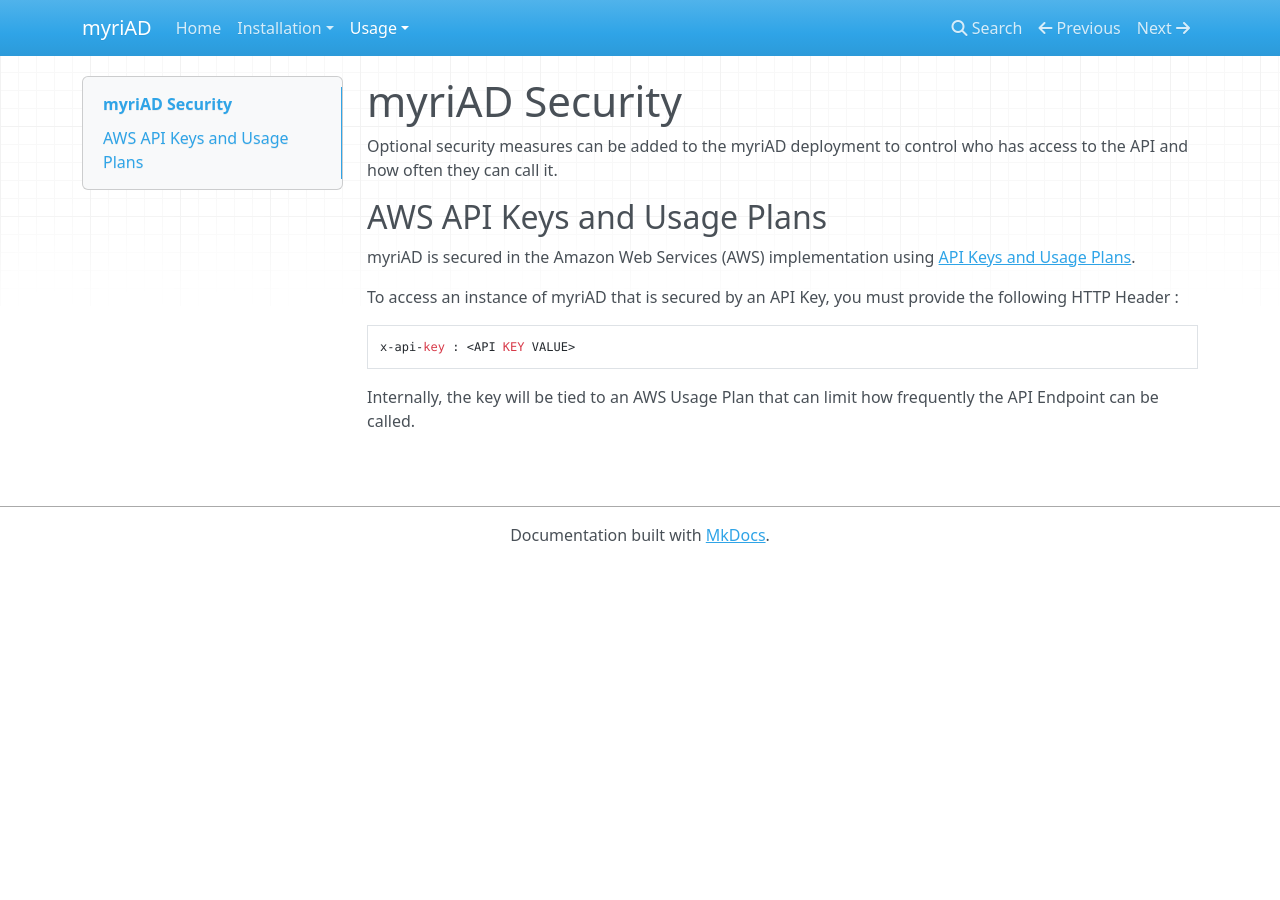
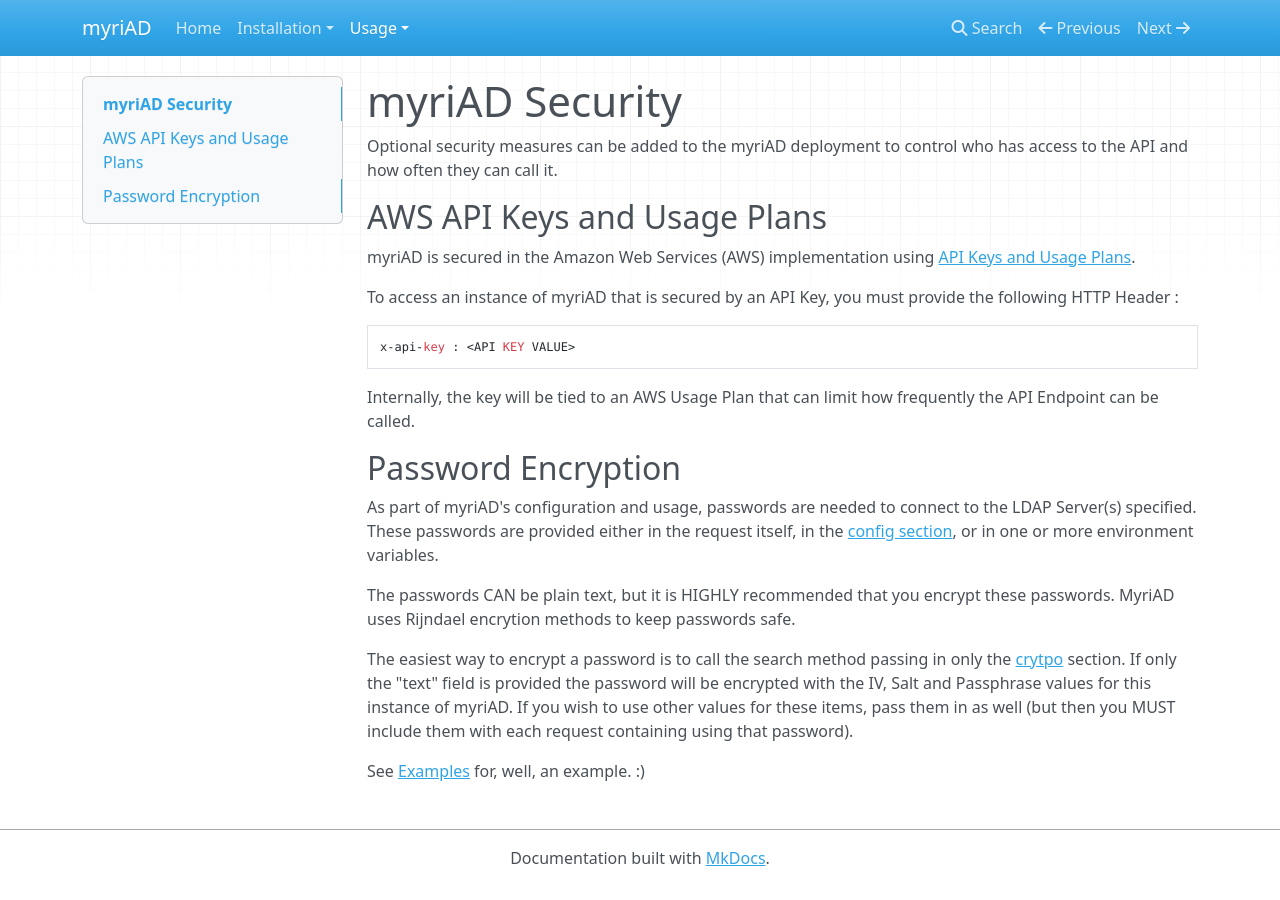
Before and after one commit to SynapseProject/myriad.docs, an MkDocs documentation site: the page built from docs/usage/security.md, in a window 1280 px wide. Built offline with MkDocs 1.6.1, drawn with Linux system fonts in a browser that asks for light colours; nearby versions of some CDN libraries; old or Windows-style settings are respelled for this version of MkDocs.

Commit message:
Added details about password encryption.

`````diff
--- a/docs/usage/security.md
+++ b/docs/usage/security.md
@@ -13,3 +13,13 @@ x-api-key : <API KEY VALUE>
 ````
 
 Internally, the key will be tied to an AWS Usage Plan that can limit how frequently the API Endpoint can be called.
+
+## Password Encryption
+
+As part of myriAD's configuration and usage, passwords are needed to connect to the LDAP Server(s) specified.  These passwords are provided either in the request itself, in the [config section](request.md), or in one or more environment variables.
+
+The passwords CAN be plain text, but it is HIGHLY recommended that you encrypt these passwords.   MyriAD uses Rijndael encrytion methods to keep passwords safe.
+
+The easiest way to encrypt a password is to call the search method passing in only the [crytpo](request.md) section.   If only the "text" field is provided the password will be encrypted with the IV, Salt and Passphrase values for this instance of myriAD.    If you wish to use other values for these items, pass them in as well (but then you MUST include them with each request containing using that password).
+
+See [Examples](usage.md#examples) for, well, an example.  :)
`````
Also changed, not shown: docs/usage/usage.md (+1 -1 lines).
